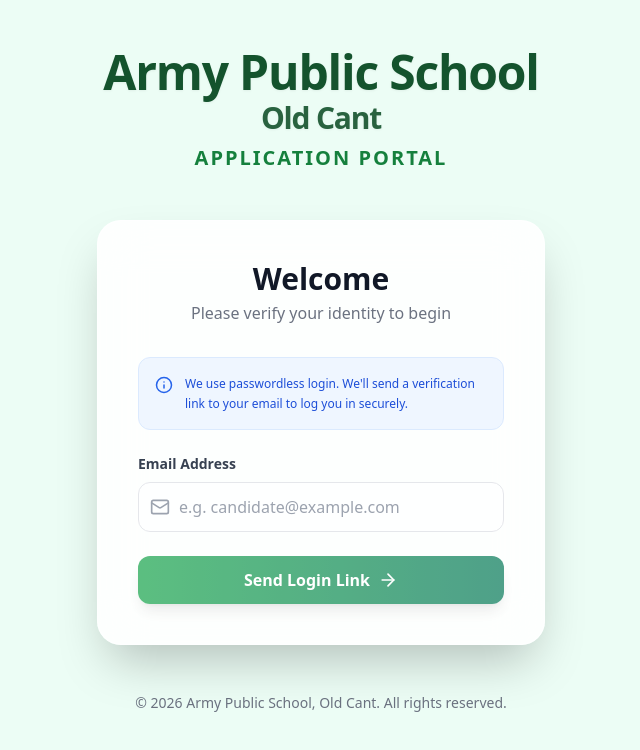
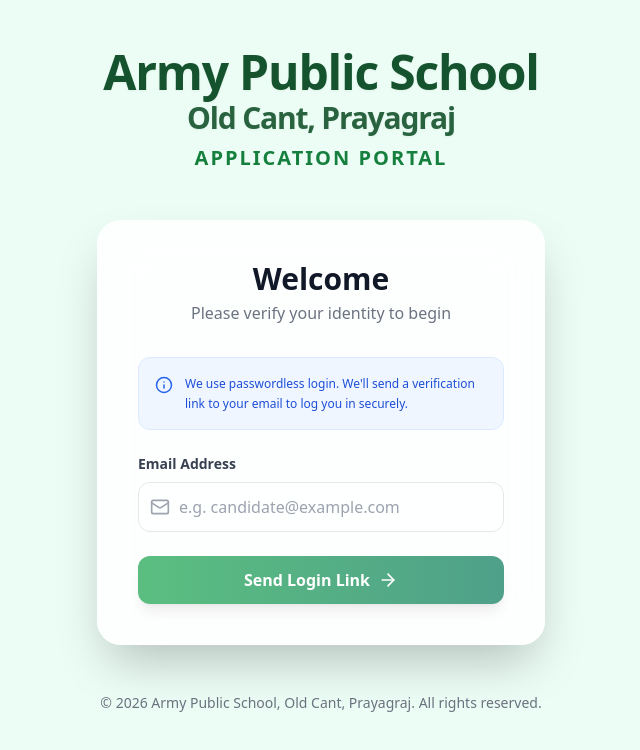
Before and after one commit to Abhishek30kush/armypcp, a React (Vite) app: page / in a window 1280 px wide. Shown: the top 750 px of the page, without its empty margins (319-959 px from the left). Built offline with nearby package versions, Linux system fonts and the light colour scheme; no server answers.

Commit message:
Update school location to Old Cant, Prayagraj

```diff
--- a/src/App.jsx
+++ b/src/App.jsx
@@ -36,7 +36,7 @@
             <header className="mb-12 text-center">
               <h1 className="text-4xl md:text-5xl font-extrabold text-green-900 tracking-tight mb-2 drop-shadow-sm">
                 Army Public School
-                <span className="block text-2xl md:text-3xl mt-1 opacity-90">Old Cant</span>
+                <span className="block text-2xl md:text-3xl mt-1 opacity-90">Old Cant, Prayagraj</span>
               </h1>
               <p className="text-lg md:text-xl text-green-700 font-semibold uppercase tracking-widest">Application Portal</p>
             </header>
@@ -50,7 +50,7 @@
             </main>
 
             <footer className="mt-12 text-center text-gray-500 text-sm space-y-2">
-              <p>&copy; {new Date().getFullYear()} Army Public School, Old Cant. All rights reserved.</p>
+              <p>&copy; {new Date().getFullYear()} Army Public School, Old Cant, Prayagraj. All rights reserved.</p>
             </footer>
           </div>
         } />
--- a/src/components/AdminDashboard.jsx
+++ b/src/components/AdminDashboard.jsx
@@ -114,7 +114,7 @@
                 <Shield size={40} />
               </div>
               <h2 className="text-2xl font-black tracking-tight">Admin Panel</h2>
-              <p className="text-green-100 text-sm mt-1">Army Public School, Old Cant</p>
+              <p className="text-green-100 text-sm mt-1">Army Public School, Old Cant, Prayagraj</p>
             </div>
 
             <form onSubmit={handleAdminLogin} className="p-8 space-y-6">
--- a/src/components/ApplicationForm.jsx
+++ b/src/components/ApplicationForm.jsx
@@ -266,7 +266,7 @@
         <h2 className="text-4xl md:text-5xl font-black text-gray-900 mb-6 tracking-tight">Payment Successful!</h2>
         <div className="space-y-4 max-w-lg">
           <p className="text-gray-600 text-xl font-medium leading-relaxed">
-            Your application for <span className="text-green-700 font-bold">Army Public School, Old Cant</span> has been fully processed and successfully submitted.
+            Your application for <span className="text-green-700 font-bold">Army Public School, Old Cant, Prayagraj</span> has been fully processed and successfully submitted.
           </p>
           <div className="p-4 bg-green-50 rounded-xl border border-green-100 inline-block mb-4">
             <p className="text-green-800 font-bold">Transaction ID: TXN_{(Math.random() * 1000000).toFixed(0)}</p>
@@ -293,7 +293,7 @@
         {/* PRINT ONLY SECTION - Hidden on Screen */}
         <div className="hidden print:block text-left p-8 bg-white w-full max-w-4xl mx-auto border-2 border-gray-100 rounded-xl mt-12">
             <div className="border-b-4 border-green-800 pb-6 mb-8 text-center">
-                <h1 className="text-3xl font-bold text-green-900 uppercase">Army Public School, Old Cant</h1>
+                <h1 className="text-3xl font-bold text-green-900 uppercase">Army Public School, Old Cant, Prayagraj</h1>
                 <p className="text-xl font-semibold">Teacher Recruitment Application ({(new Date().getFullYear())})</p>
             </div>
 
@@ -544,7 +544,7 @@
 
           <div className="text-sm text-gray-700 space-y-2 p-4 bg-gray-50 rounded-lg border border-gray-200">
             <p className="font-semibold">If appointed:-</p>
-            <p>(a) I agree to abide by the AWES Rule and Regulation for Army Public Schools, Old Cant</p>
+            <p>(a) I agree to abide by the AWES Rule and Regulation for Army Public Schools, Old Cant, Prayagraj</p>
             <p>(b) I undertake to serve the school till the end of the final term, ie upto the finalization of the results of the class taught or a period specified/ fixed by the management.</p>
             <p>(c) I solemnly state the all the above particulars/statements are true to the best of my knowledge and belief.</p>
           </div>
```
